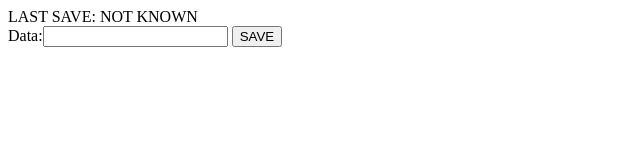
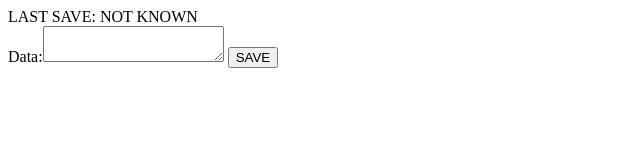
Before and after one commit to alokrajiv/Node.js-Logger-Service, a website: page index.html in a window 1280 px wide. Shown: the whole page, without its empty margins (0-640 px from the left). Drawn offline with nearby package versions, Linux system fonts and the light colour scheme.

Commit message:
All Instructions and setting added

```diff
--- a/index.html
+++ b/index.html
@@ -8,7 +8,7 @@
 <body>
     LAST SAVE: <span id="res">NOT KNOWN</span>
     <form id="myform">
-        Data:<input name="data">
+        Data:<textarea name="data"></textarea>
         <button type="submit">SAVE</button>
     </form>
 </body>
--- a/server.js
+++ b/server.js
@@ -7,7 +7,7 @@ app.use(logger('dev'));
 app.use(bodyParser.urlencoded({
     extended: true
 }));
-app.get('/', function(req, res){
+app.get('/', function (req, res) {
     res.sendFile(__dirname + '/index.html');
 });
 app.post('/data/', function (req, res) {
--- a/test.txt
+++ /dev/null
@@ -1 +0,0 @@
-{"data":"gvvjghnbj"}
```
Also changed, not shown: package.json (+10 -5 lines), README.md, 1 other file.
